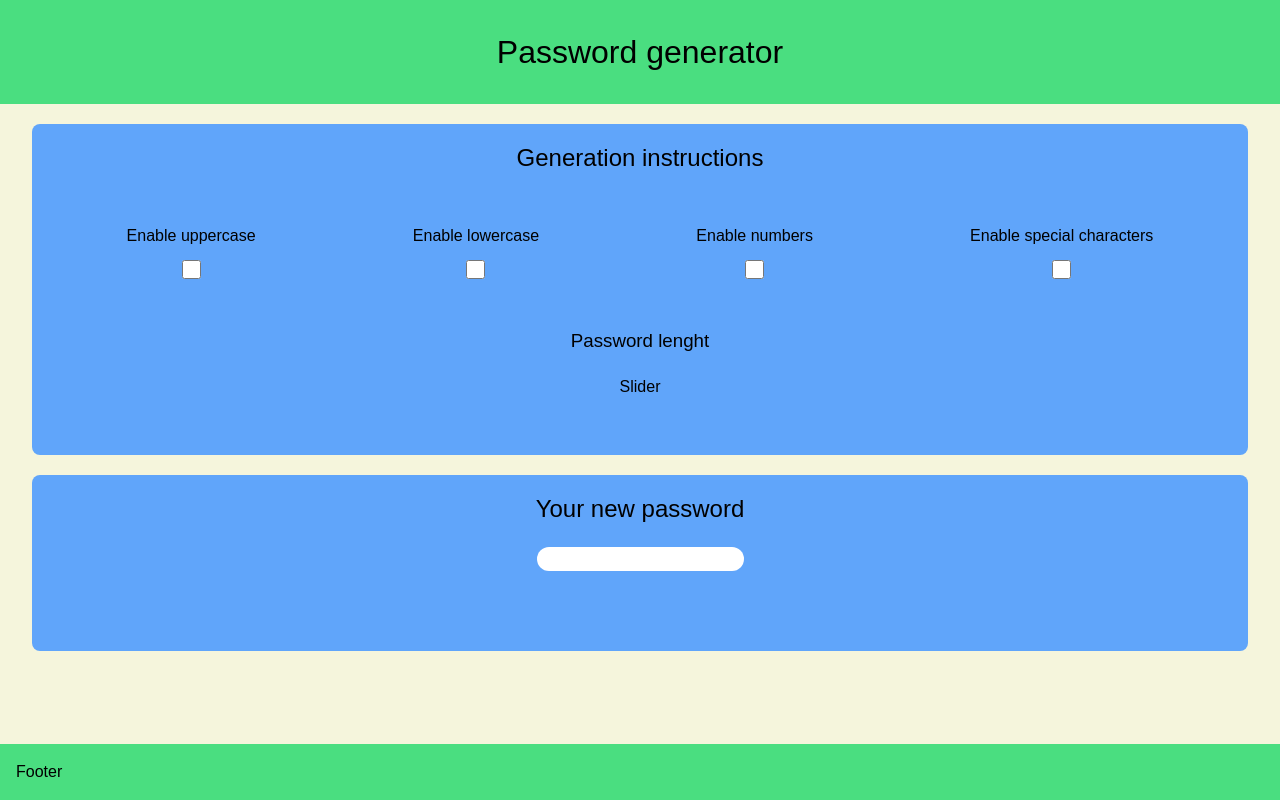
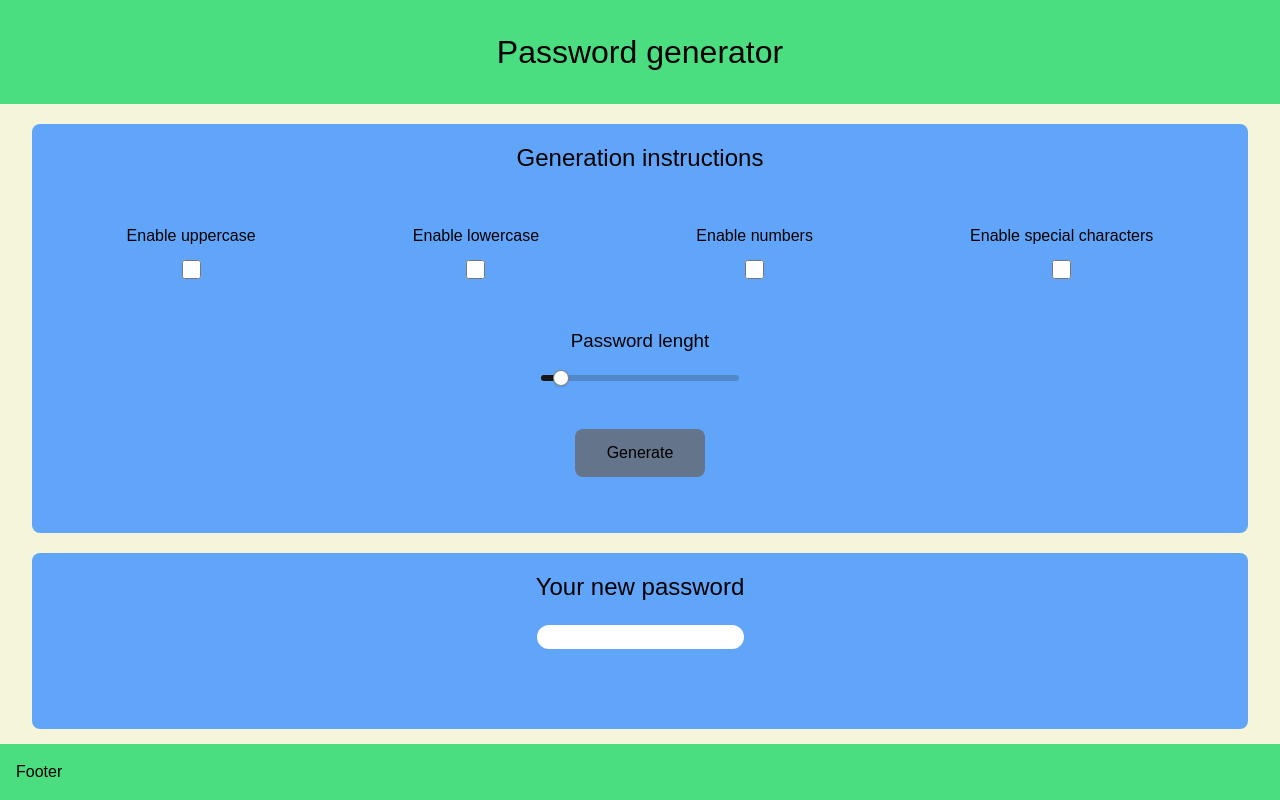
Before and after one commit to BryanGordon/pass-generator-project, a React (Vite) app: page / in a window 1280 px wide. Built offline with nearby package versions, Linux system fonts and the light colour scheme; a web font is replaced by a local one.

Commit message:
Update instructions component

```diff
--- a/src/components/Instructions.tsx
+++ b/src/components/Instructions.tsx
@@ -1,3 +1,5 @@
+import { Slider } from './ui/slider'
+
 export function Instructions () {
   return (
     <article className='bg-blue-400 p-4 pb-14 mx-8 mt-5 rounded-lg'>
@@ -29,9 +31,13 @@ export function Instructions () {
 
           <div className='pt-12'>
             <h3 className='text-h3 text-center'>Password lenght</h3>
-            <div className='w-1/2 my-0 mx-auto text-center pt-5'>
-              Slider
+            <div className='w-1/6 my-0 mx-auto text-center pt-5'>
+              <Slider defaultValue={[1]} max={15} step={1} />
             </div>
+          </div>
+
+          <div className='flex justify-center pt-12'>
+            <button className='bg-slate-500 py-3 px-8 rounded-lg'>Generate</button>
           </div>
 
         </section>
```
